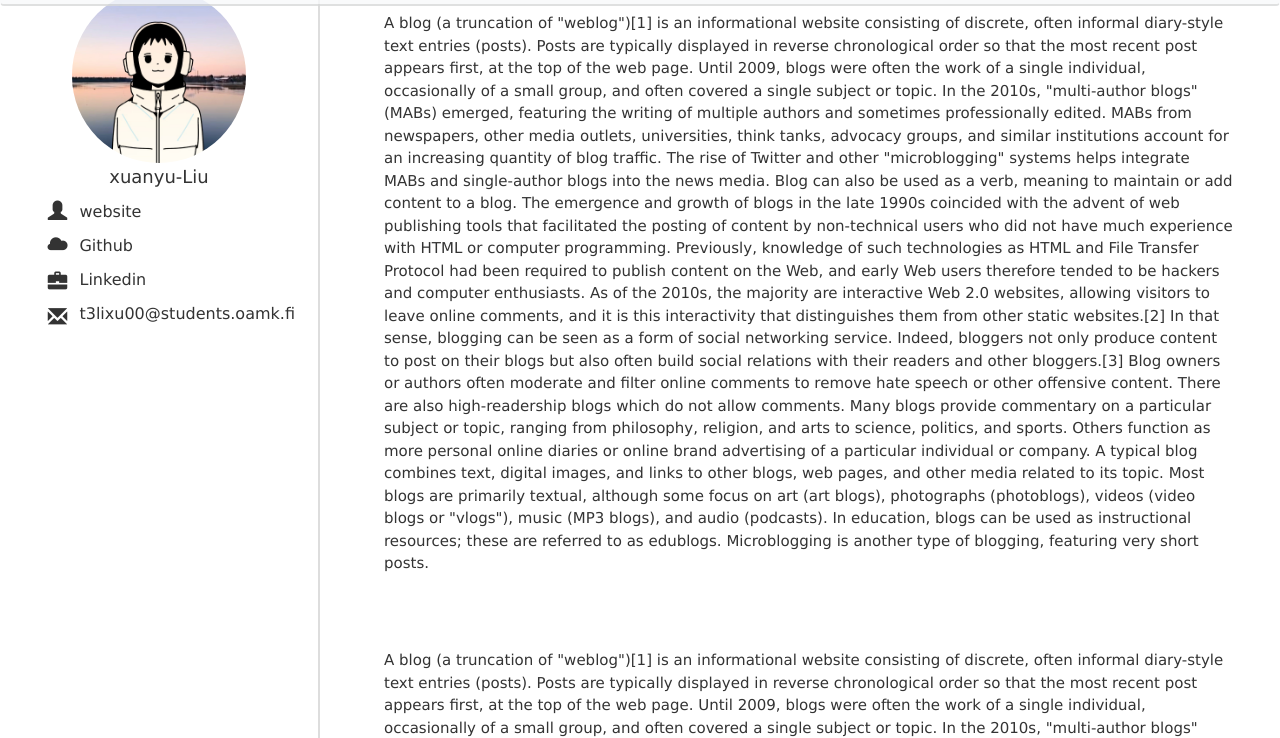
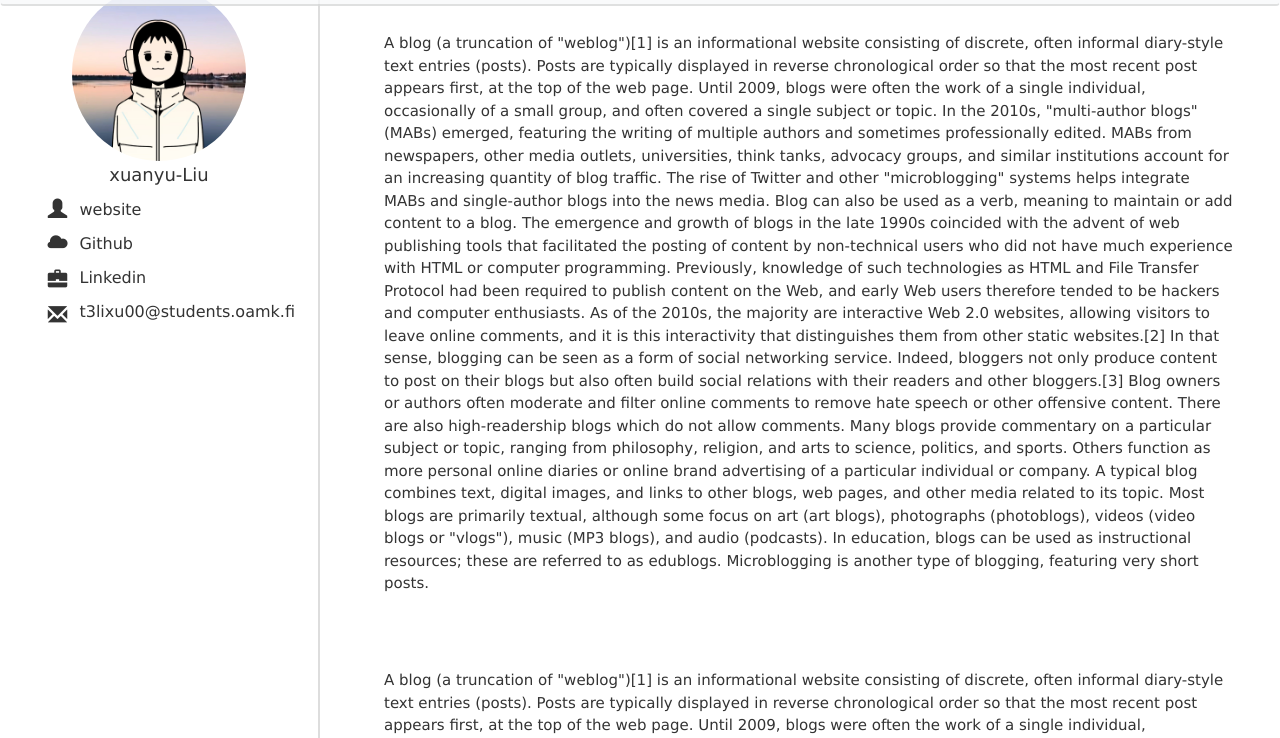
Before and after one commit to xuanyu2003/xuanyu2003.github.io, a plain HTML site: page index.html in a window 1280 px wide. Shown: the part 62-800 px from the top of the page. Drawn offline with nearby package versions, Linux system fonts and the light colour scheme.

Commit message:
photo test

```diff
--- a/test-site/styles/index.css
+++ b/test-site/styles/index.css
@@ -91,7 +91,7 @@ gap:5%;
   top: 0;
   bottom: 0;
   overflow-x: hidden;
-  padding: top 5%;;
+  padding: top 5%;
   /* border: 1px solid #000;  */
   display: flex;
 }
@@ -108,9 +108,10 @@ gap:5%;
   align-self: start;
   top: 8.9%;
   border-right:2px solid  #6c6c6c3a;
-  border-top:2px solid  #6c6c6c3a;
+  /* border-top:2px solid  #6c6c6c3a; */
 }
 .right-div {
+  margin-top: 20px;
   margin-left: 25%;
   display:block;
   justify-content: center;
```
